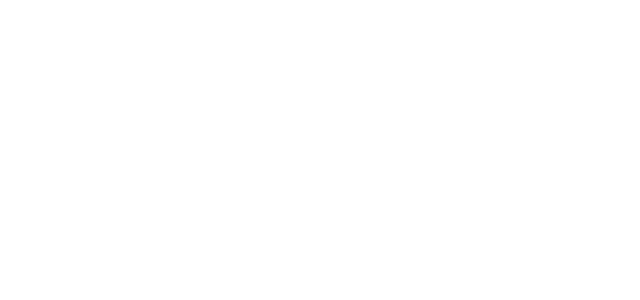
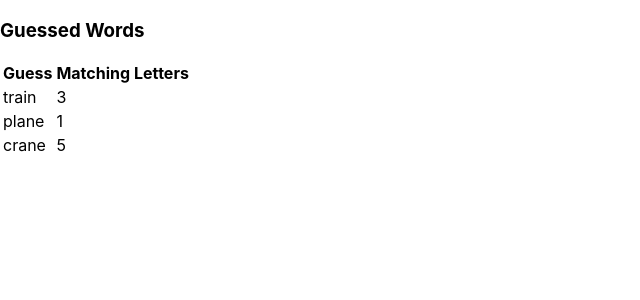
Before and after one commit to SSaquif/jotto, a React app: page / in a window 1280 px wide. Shown: the top 300 px of the page, without its empty margins (0-640 px from the left). Built offline with nearby package versions, Linux system fonts and the light colour scheme.

Commit message:
Added some placeholder code to see app in practice, manual acceptance testing

```diff
--- a/src/App.js
+++ b/src/App.js
@@ -1,7 +1,20 @@
 import "./App.css";
+import Congrats from "./Congrats";
+import GuessedWords from "./GuessedWords";
 
 function App() {
-  return <div></div>;
+  return (
+    <div>
+      <Congrats success={false} />
+      <GuessedWords
+        guessedWords={[
+          { guessedWord: "train", matchedLetterCount: 3 },
+          { guessedWord: "plane", matchedLetterCount: 1 },
+          { guessedWord: "crane", matchedLetterCount: 5 },
+        ]}
+      />
+    </div>
+  );
 }
 
 export default App;
```
